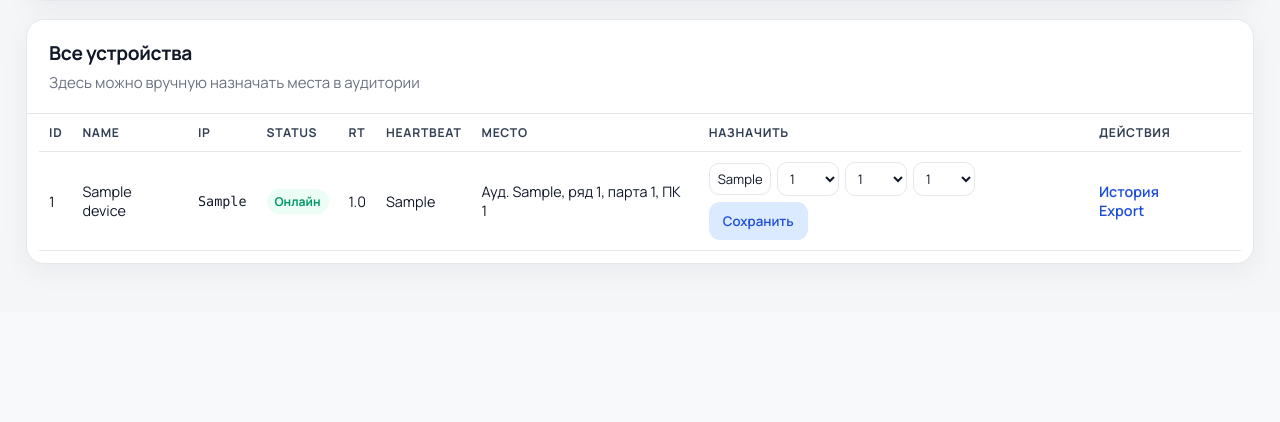
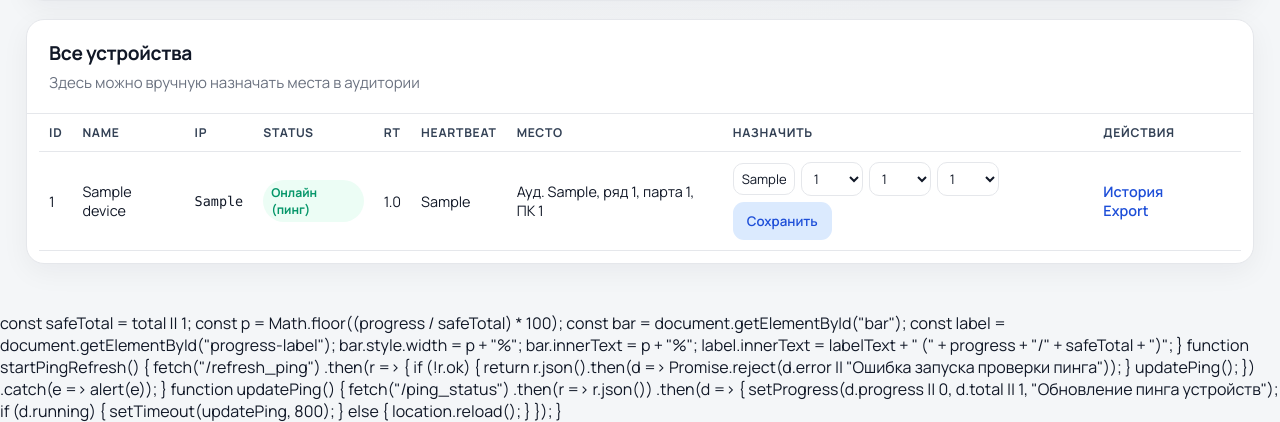
Before and after one commit to Filldor2033/NWMonitor, a Flask app: page / in a window 1280 px wide. Shown: the part 695-1117 px from the top of the page. Before the commit the page ends 960 px from the top, so only its background shows below. Run offline with Flask 3, Linux system fonts and the light colour scheme; tables that the repository leaves empty hold one stand-in row (values such as "Sample post").

Commit message:
update status user

```diff
--- a/app.py
+++ b/app.py
@@ -48,7 +48,7 @@ def reset_stale_heartbeats():
 
 
 scheduler = BackgroundScheduler()
-scheduler.add_job(run_checks, "interval", seconds=60, max_instances=1, coalesce=True)
+scheduler.add_job(run_checks, "interval", seconds=30, max_instances=1, coalesce=True)
 scheduler.add_job(reset_stale_heartbeats, "interval", seconds=30, max_instances=1, coalesce=True)
 scheduler.start()
 
@@ -159,7 +159,6 @@ def index():
                 d.client_control_port, d.client_control_token,
                 c.status, c.response_time, c.timestamp,
                 d.heartbeat_online,
-                -- heartbeat is considered fresh if received within 2 minutes
                 CASE
                     WHEN d.last_heartbeat IS NOT NULL
                          AND (strftime('%s','now') - strftime('%s', d.last_heartbeat)) <= 120
@@ -420,6 +419,48 @@ def client_heartbeat():
     return jsonify({"ok": True, "ip": ip})
 
 
+@app.route("/api/device_statuses")
+def device_statuses():
+    """Lightweight endpoint: returns combined_status for every device."""
+    with get_conn() as conn:
+        c = conn.cursor()
+        rows = c.execute(
+            """
+            SELECT
+                d.id,
+                c.status,
+                CASE
+                    WHEN d.last_heartbeat IS NOT NULL
+                         AND (strftime('%s','now') - strftime('%s', d.last_heartbeat)) <= 120
+                    THEN 1
+                    ELSE 0
+                END AS heartbeat_fresh
+            FROM devices d
+            LEFT JOIN checks c ON c.id = (
+                SELECT id FROM checks
+                WHERE device_id = d.id
+                ORDER BY id DESC
+                LIMIT 1
+            )
+            """
+        ).fetchall()
+
+    result = {}
+    for device_id, ping_status_val, heartbeat_fresh in rows:
+        ping_up = bool(ping_status_val) if ping_status_val is not None else None
+        if heartbeat_fresh:
+            s = "heartbeat"
+        elif ping_up is True:
+            s = "ping"
+        elif ping_up is False:
+            s = "offline"
+        else:
+            s = "unknown"
+        result[str(device_id)] = s
+
+    return jsonify(result)
+
+
 @app.route("/scan_status")
 def status():
     return jsonify(scan_status)
--- a/templates/index.html
+++ b/templates/index.html
@@ -397,18 +397,22 @@
                             {% for place in desk.pcs %}
                                 {% set d = place.device %}
                                 {% if d %}
-                                    {% if d.is_up is sameas true %}
+                                    {% if d.combined_status == 'heartbeat' %}
                                         {% set state = 'state-up' %}
                                         {% set badge = 'badge-up' %}
                                         {% set status_label = 'Онлайн' %}
-                                    {% elif d.is_up is sameas false %}
+                                    {% elif d.combined_status == 'ping' %}
+                                        {% set state = 'state-up' %}
+                                        {% set badge = 'badge-up' %}
+                                        {% set status_label = 'Онлайн (пинг)' %}
+                                    {% elif d.combined_status == 'offline' %}
                                         {% set state = 'state-down' %}
                                         {% set badge = 'badge-down' %}
                                         {% set status_label = 'Офлайн' %}
                                     {% else %}
                                         {% set state = 'state-unknown' %}
                                         {% set badge = 'badge-unknown' %}
-                                        {% set status_label = 'Нет пинга' %}
+                                        {% set status_label = 'Нет данных' %}
                                     {% endif %}
                                 {% else %}
                                     {% set state = 'state-empty' %}
@@ -416,7 +420,7 @@
                                     {% set status_label = 'Пусто' %}
                                 {% endif %}
 
-                                <div class="pc-slot {{ state }}">
+                                <div class="pc-slot {{ state }}" data-device-id="{{ d.id if d else '' }}" data-pc="{{ place.pc_no }}" data-row="{{ place.row_no }}" data-desk="{{ place.desk_no }}">
                                     <div class="pc-head">
                                         <strong>ПК {{ place.pc_no }} {% if place.pc_no == 1 %}(слева){% else %}(справа){% endif %}</strong>
                                         <span class="badge {{ badge }}">{{ status_label }}</span>
@@ -473,12 +477,14 @@
                             <td>{{ d.name }}</td>
                             <td class="mono">{{ d.ip }}</td>
                             <td>
-                                {% if d.is_up is sameas true %}
-                                <span class="status-pill badge-up">Онлайн</span>
-                                {% elif d.is_up is sameas false %}
-                                <span class="status-pill badge-down">Офлайн</span>
+                                {% if d.combined_status == 'heartbeat' %}
+                                <span class="status-pill badge-up" data-device-id="{{ d.id }}">Онлайн</span>
+                                {% elif d.combined_status == 'ping' %}
+                                <span class="status-pill badge-up" data-device-id="{{ d.id }}">Онлайн (пинг)</span>
+                                {% elif d.combined_status == 'offline' %}
+                                <span class="status-pill badge-down" data-device-id="{{ d.id }}">Офлайн</span>
                                 {% else %}
-                                <span class="status-pill badge-unknown">Нет данных</span>
+                                <span class="status-pill badge-unknown" data-device-id="{{ d.id }}">Нет данных</span>
                                 {% endif %}
                             </td>
                             <td>{{ "%.1f"|format(d.response_time) if d.response_time is not none else "-" }}</td>
@@ -527,7 +533,57 @@
     </main>
 
     <script>
-    function setProgress(progress, total, labelText) {
+    // --- Status labels/classes map ---
+    const STATUS = {
+        heartbeat: { state: 'state-up',      badge: 'badge-up',      label: 'Онлайн' },
+        ping:      { state: 'state-up',      badge: 'badge-up',      label: 'Онлайн (пинг)' },
+        offline:   { state: 'state-down',    badge: 'badge-down',    label: 'Офлайн' },
+        unknown:   { state: 'state-unknown', badge: 'badge-unknown', label: 'Нет данных' },
+    };
+    const STATE_CLASSES = ['state-up', 'state-down', 'state-unknown', 'state-empty'];
+
+    function applyStatuses(data) {
+        // Update classroom grid slots
+        document.querySelectorAll('.pc-slot[data-device-id]').forEach(slot => {
+            const id = slot.dataset.deviceId;
+            if (!id) return;
+            const s = data[id] || 'unknown';
+            const cfg = STATUS[s] || STATUS.unknown;
+
+            // swap state class
+            STATE_CLASSES.forEach(c => slot.classList.remove(c));
+            slot.classList.add(cfg.state);
+
+            // swap badge text + class
+            const badge = slot.querySelector('.badge');
+            if (badge) {
+                badge.className = 'badge ' + cfg.badge;
+                badge.textContent = cfg.label;
+            }
+        });
+
+        // Update devices table pills
+        document.querySelectorAll('.status-pill[data-device-id]').forEach(pill => {
+            const id = pill.dataset.deviceId;
+            const s = data[id] || 'unknown';
+            const cfg = STATUS[s] || STATUS.unknown;
+            pill.className = 'status-pill ' + cfg.badge;
+            pill.textContent = cfg.label;
+        });
+    }
+
+    function pollStatuses() {
+        fetch('/api/device_statuses')
+            .then(r => r.json())
+            .then(applyStatuses)
+            .catch(() => {})   // silent fail — stale data is fine
+            .finally(() => setTimeout(pollStatuses, 30000));
+    }
+
+    // Kick off after page load
+    document.addEventListener('DOMContentLoaded', () => setTimeout(pollStatuses, 30000));
+    </script>
+</body>
         const safeTotal = total || 1;
         const p = Math.floor((progress / safeTotal) * 100);
         const bar = document.getElementById("bar");
```
